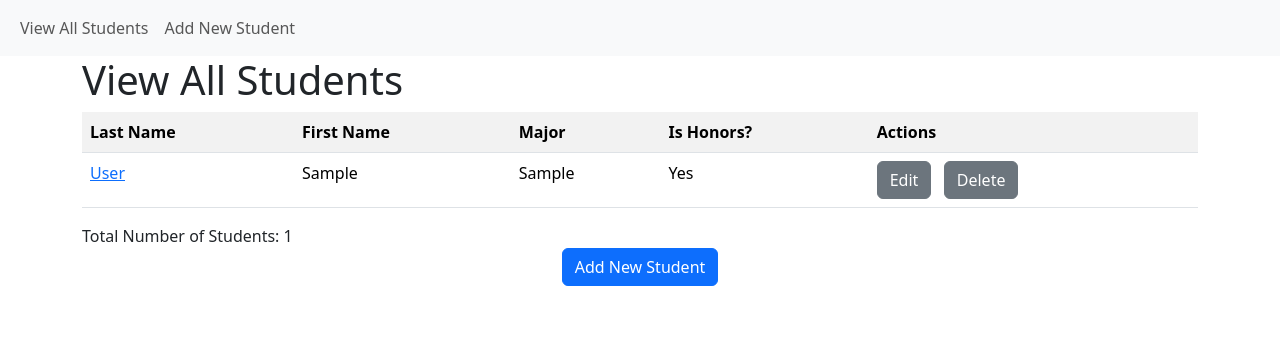
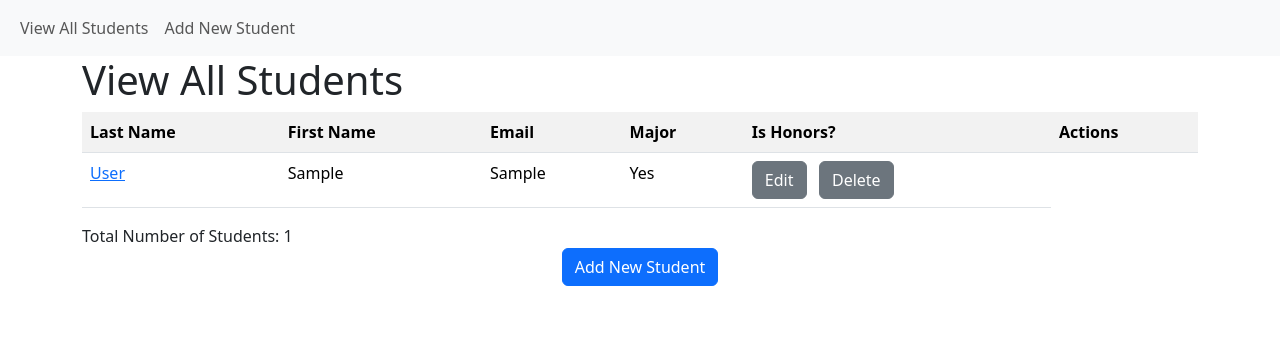
Before and after one commit to CJarvandi/helloWorld, a Flask app: page /student/view in a window 1280 px wide. Shown: the top 356 px of the page. Run offline with Flask 3, Linux system fonts and the light colour scheme; tables that the repository leaves empty hold one stand-in row (values such as "Sample post").

Commit message:
Added email to student view but after adding a new student they do not appear on student view

```diff
--- a/templates/student_view_all.html
+++ b/templates/student_view_all.html
@@ -27,6 +27,7 @@
         <tr>
             <th>Last Name</th>
 			<th>First Name</th>
+            <th>Email</th>
             <th>Major</th>
             <th>Is Honors?</th>
             <th>Actions</th>
```
